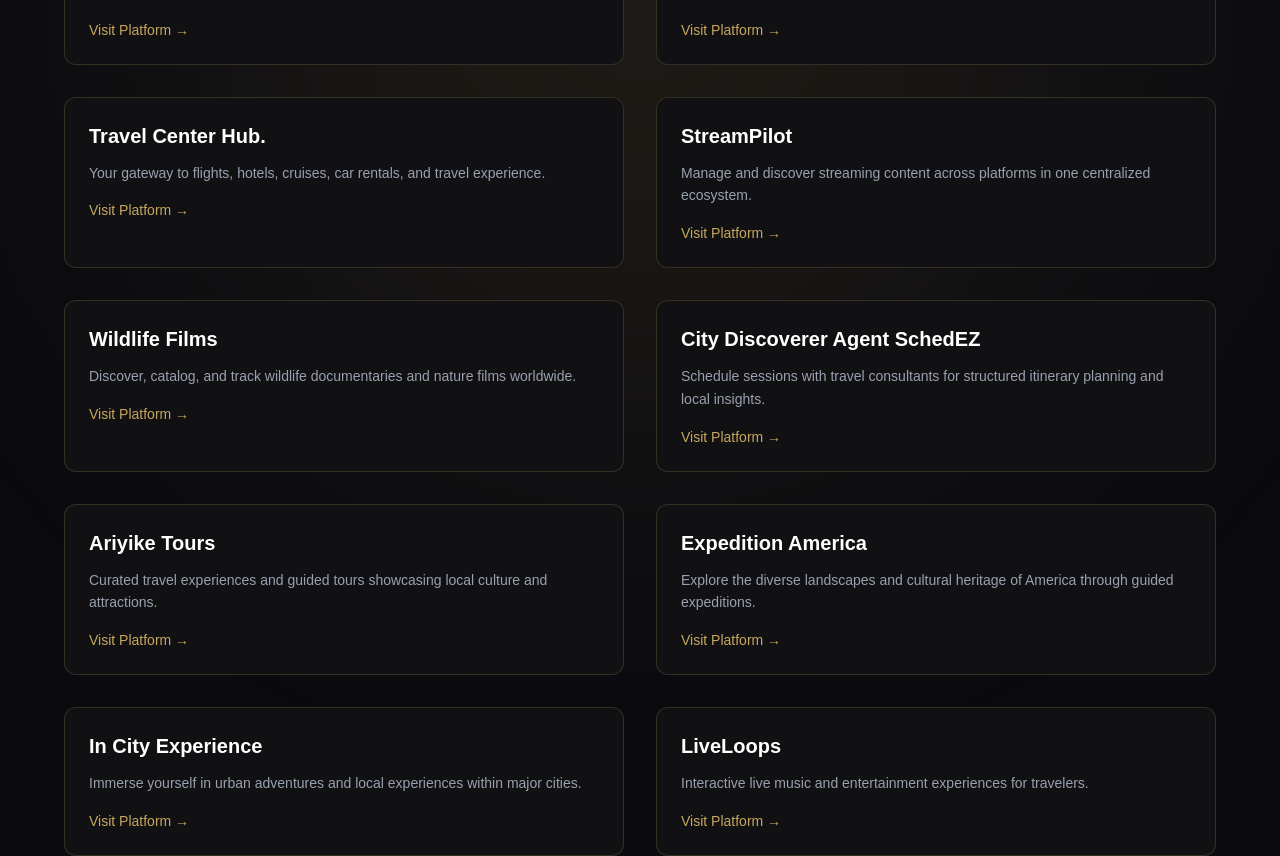
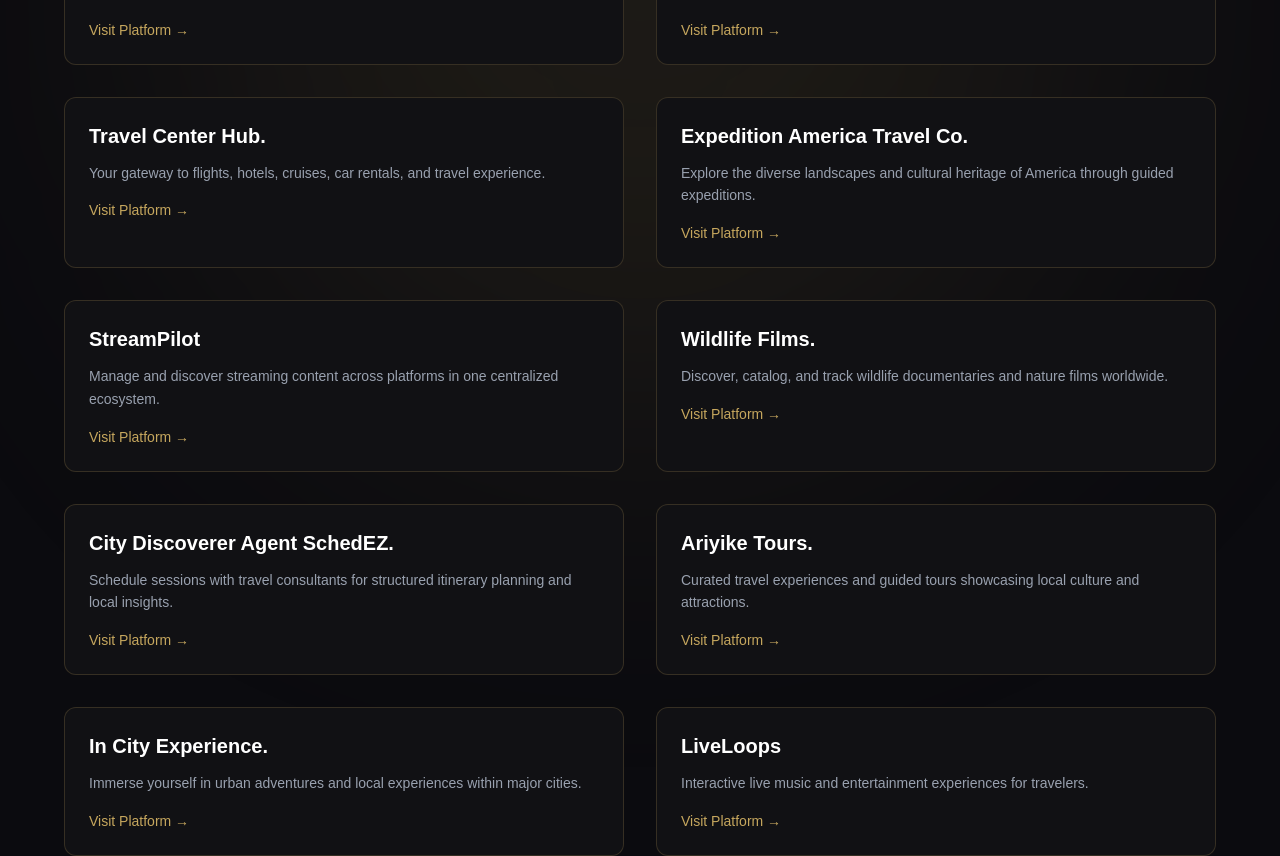
Before and after one commit to felabayomi/felix-consult, a Next.js app: page /travel in a window 1280 px wide. Shown: the part 660-1516 px from the top of the page. Built offline with nearby package versions, Linux system fonts and the light colour scheme.

Commit message:
Update DivisionItem names and URLs in travel page

```diff
--- a/app/travel/page.tsx
+++ b/app/travel/page.tsx
@@ -76,34 +76,36 @@ export default function TravelDivision() {
           />
 
           <DivisionItem
+            name="Expedition America Travel Co."
+            description="Explore the diverse landscapes and cultural heritage of America through guided expeditions."
+            url="https://expeditionamerica.us"
+          />
+
+          <DivisionItem
             name="StreamPilot"
             description="Manage and discover streaming content across platforms in one centralized ecosystem."
             url="https://apps.apple.com/us/app/streampilot/id6757970417"
           />
 
           <DivisionItem
-            name="Wildlife Films"
+            name="Wildlife Films."
             description="Discover, catalog, and track wildlife documentaries and nature films worldwide."
             url="https://apps.apple.com/us/app/streampilot/id6757970417"
           />
 
           <DivisionItem
-            name="City Discoverer Agent SchedEZ"
+            name="City Discoverer Agent SchedEZ."
             description="Schedule sessions with travel consultants for structured itinerary planning and local insights."
-            url="https://citydiscoverer.guide"
+            url="https://citydiscoverer.guide/book"
           />
 
-          <DivisionItem name="Ariyike Tours"
+          <DivisionItem name="Ariyike Tours."
             description="Curated travel experiences and guided tours showcasing local culture and attractions."
-          url="#" />
+          url="#"
+            />
 
           <DivisionItem
-            name="Expedition America"
-            description="Explore the diverse landscapes and cultural heritage of America through guided expeditions."
-            url="#"
-          />
-          <DivisionItem
-            name="In City Experience"
+            name="In City Experience."
             description="Immerse yourself in urban adventures and local experiences within major cities."
             url="#"
           />
```
